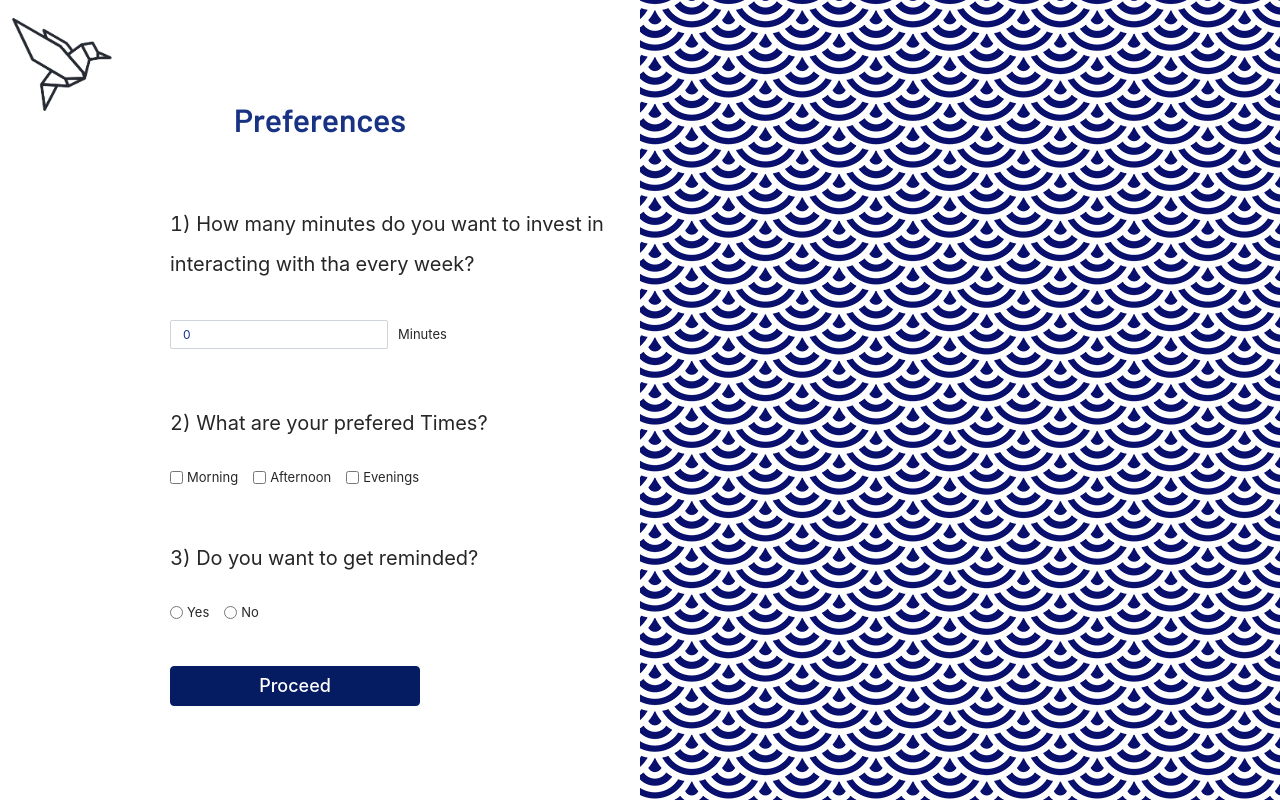
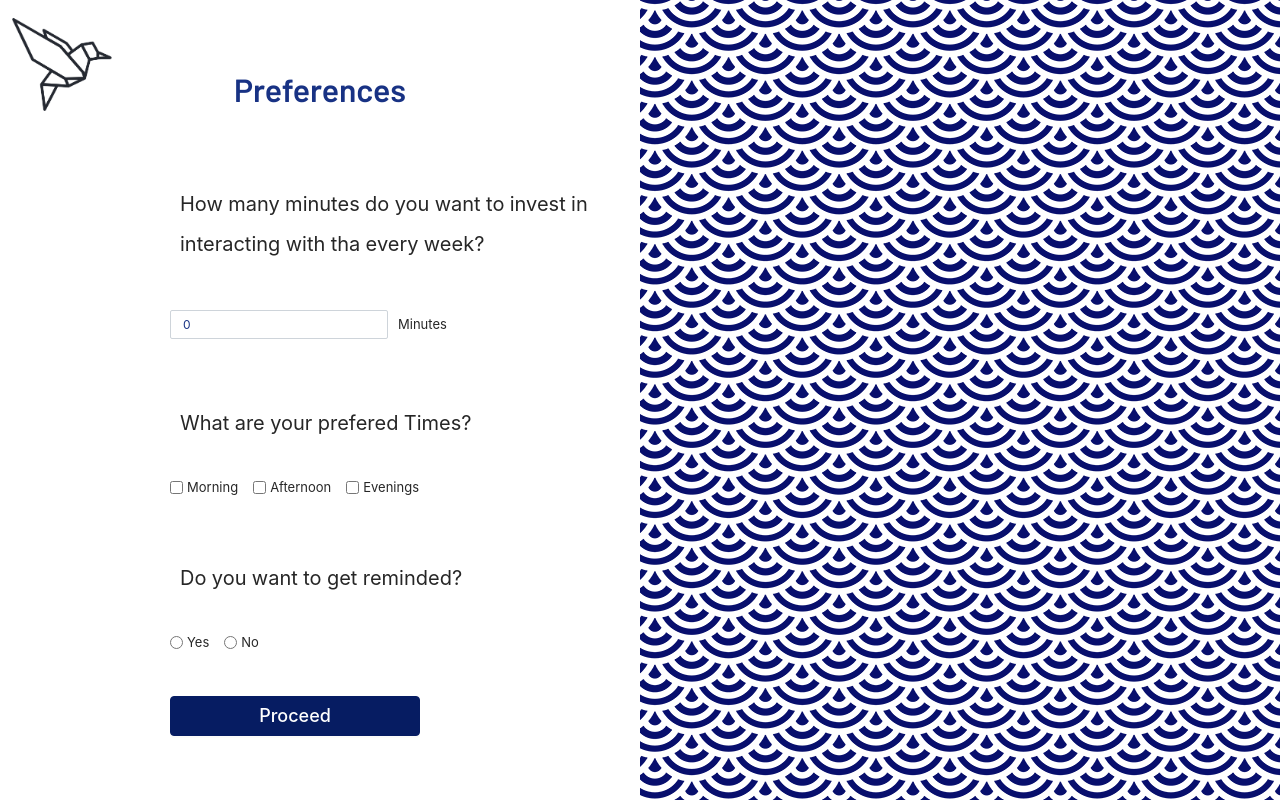
Before and after one commit to savaliyak53/Touch-Health-Intelligent, a React (Create React App) app: page /preferences/1 in a window 1280 px wide. Built offline with nearby package versions, Linux system fonts and the light colour scheme.

Commit message:
Removing question numbers. Fixing padding

```diff
--- a/src/containers/Preferences/index.scss
+++ b/src/containers/Preferences/index.scss
@@ -25,6 +25,7 @@
     font-size: 20px;
     min-height: 25px;
     margin-top: 3rem;
+    padding: 10px;
 }
 .checkbox {
     // width: 274px;
--- a/src/containers/Preferences/index.tsx
+++ b/src/containers/Preferences/index.tsx
@@ -83,7 +83,8 @@ const Preferences = () => {
             >
                 <div>
                     <div className="question">
-                        1) How many minutes do you want to invest in interacting with tha every week?
+                        How many minutes do you want to invest in interacting
+                        with tha every week?
                     </div>
                     <br />
                     <label>
@@ -94,9 +95,12 @@ const Preferences = () => {
                             type="number"
                             className="inputField mt-1"
                             defaultValue={0}
-                            style={{width:'max-content', marginRight:'10px'}}
-                            />
-                            Minutes
+                            style={{
+                                width: 'max-content',
+                                marginRight: '10px',
+                            }}
+                        />
+                        Minutes
                     </label>
                     <p className="Preferences-form-error">
                         {errors.minutesPerWeek?.message}
@@ -105,7 +109,7 @@ const Preferences = () => {
 
                 <div>
                     <div className="question">
-                        2) What are your prefered Times?
+                        What are your prefered Times?
                     </div>
                     <br />
                     <ul
@@ -142,9 +146,7 @@ const Preferences = () => {
                 </div>
 
                 <div>
-                    <div className="question">
-                        3) Do you want to get reminded?
-                    </div>
+                    <div className="question">Do you want to get reminded?</div>
                     <br />
                     <ul className="no-bullets">
                         <li>
@@ -154,7 +156,7 @@ const Preferences = () => {
                                     name="remindMe"
                                     type="radio"
                                     className="checkbox"
-                                    value='true'
+                                    value="true"
                                 />
                                 Yes
                             </label>
@@ -166,7 +168,7 @@ const Preferences = () => {
                                     name="remindMe"
                                     type="radio"
                                     className="checkbox"
-                                    value='false'
+                                    value="false"
                                 />
                                 No
                             </label>
```
